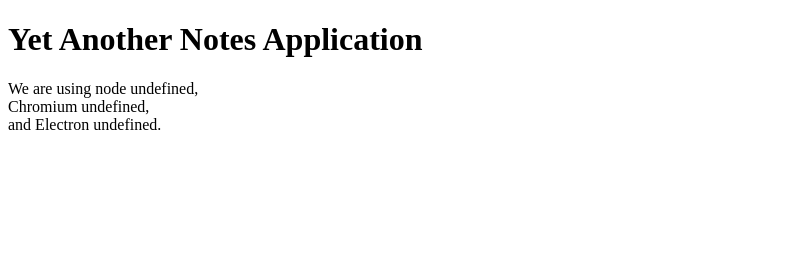
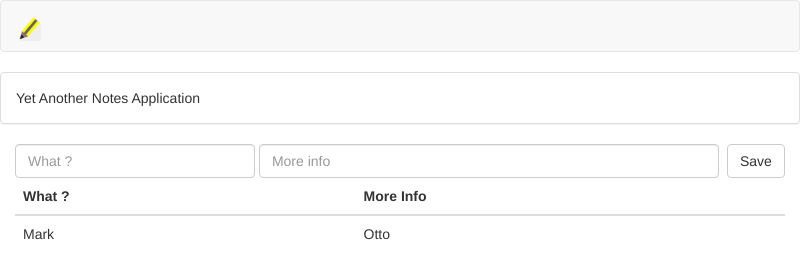
Before and after one commit to dhaval17/notr, an Electron app: page content/index.html in a window 800 px wide. Drawn offline with nearby package versions, Linux system fonts and the light colour scheme.

Commit message:
Basic interface

```diff
--- a/content/index.html
+++ b/content/index.html
@@ -1,15 +1,70 @@
 <!DOCTYPE html>
-<html>
-  <head>
-    <meta charset="UTF-8">
-    <title>NOTR</title>
-  </head>
-  <body>
-    <h1>Yet Another Notes Application</h1>
-    <!-- All of the Node.js APIs are available in this renderer process. -->
-    We are using node <script>document.write(process.versions.node)</script>,<br/>
-    Chromium <script>document.write(process.versions.chrome)</script>,<br/>
-    and Electron <script>document.write(process.versions.electron)</script>.<br/>
-    <script src="assets/js/render.js" />
-  </body>
+
+<html lang="en">
+<head>
+    <meta charset="utf-8">
+    <meta http-equiv="X-UA-Compatible" content="IE=edge">
+    <meta name="viewport" content="width=device-width, initial-scale=1"><!-- The above 3 meta tags *must* come first in the head; any other head content must come *after* these tags -->
+
+    <title>Notr</title><!-- Bootstrap -->
+    <link href="https://maxcdn.bootstrapcdn.com/bootstrap/3.3.7/css/bootstrap.min.css" rel="stylesheet" type="text/css"><!-- HTML5 shim and Respond.js for IE8 support of HTML5 elements and media queries -->
+    <!-- WARNING: Respond.js doesn't work if you view the page via file:// -->
+    <!--[if lt IE 9]>
+      <script src="https://oss.maxcdn.com/html5shiv/3.7.3/html5shiv.min.js"></script>
+      <script src="https://oss.maxcdn.com/respond/1.4.2/respond.min.js"></script>
+    <![endif]-->
+</head>
+
+<body>
+    <nav class="navbar navbar-default">
+        <div class="container-fluid">
+            <div class="navbar-header">
+                <a class="navbar-brand" href="#"><img alt="Brand" src="assets/images/icon.png" height="25px"></a>
+            </div>
+        </div>
+    </nav>
+
+    <div class="panel panel-default">
+        <div class="panel-body">
+            Yet Another Notes Application
+        </div>
+    </div>
+
+    <div class="container-fluid">
+        <form class="form-inline" action="#">
+            <div class="form-group">
+                <input type="text" class="form-control" id="what" placeholder="What ?" style="width: 240px">
+            </div>
+
+            <div class="form-group">
+                <input type="text" class="form-control" id="data" placeholder="More info" style="width: 460px">
+            </div><button type="submit" class="btn btn-default" style="margin-left: 8px" >Save</button>
+        </form>
+    </div>
+
+    <div class="container-fluid">
+        <table class="table">
+            <thead>
+                <tr>
+                    <th>What ?</th>
+
+                    <th>More Info</th>
+                </tr>
+            </thead>
+
+            <tbody>
+                <tr>
+
+                    <td>Mark</td>
+
+                    <td>Otto</td>
+                </tr>
+            </tbody>
+        </table>
+    </div><!-- jQuery (necessary for Bootstrap's JavaScript plugins) -->
+    <script src="https://ajax.googleapis.com/ajax/libs/jquery/1.12.4/jquery.min.js" type="text/javascript">
+</script><!-- Include all compiled plugins (below), or include individual files as needed -->
+    <script src="https://maxcdn.bootstrapcdn.com/bootstrap/3.3.7/js/bootstrap.min.js" type="text/javascript">
+</script><script src="assets/js/render.js" type="text/javascript">
+</body>
 </html>
```
